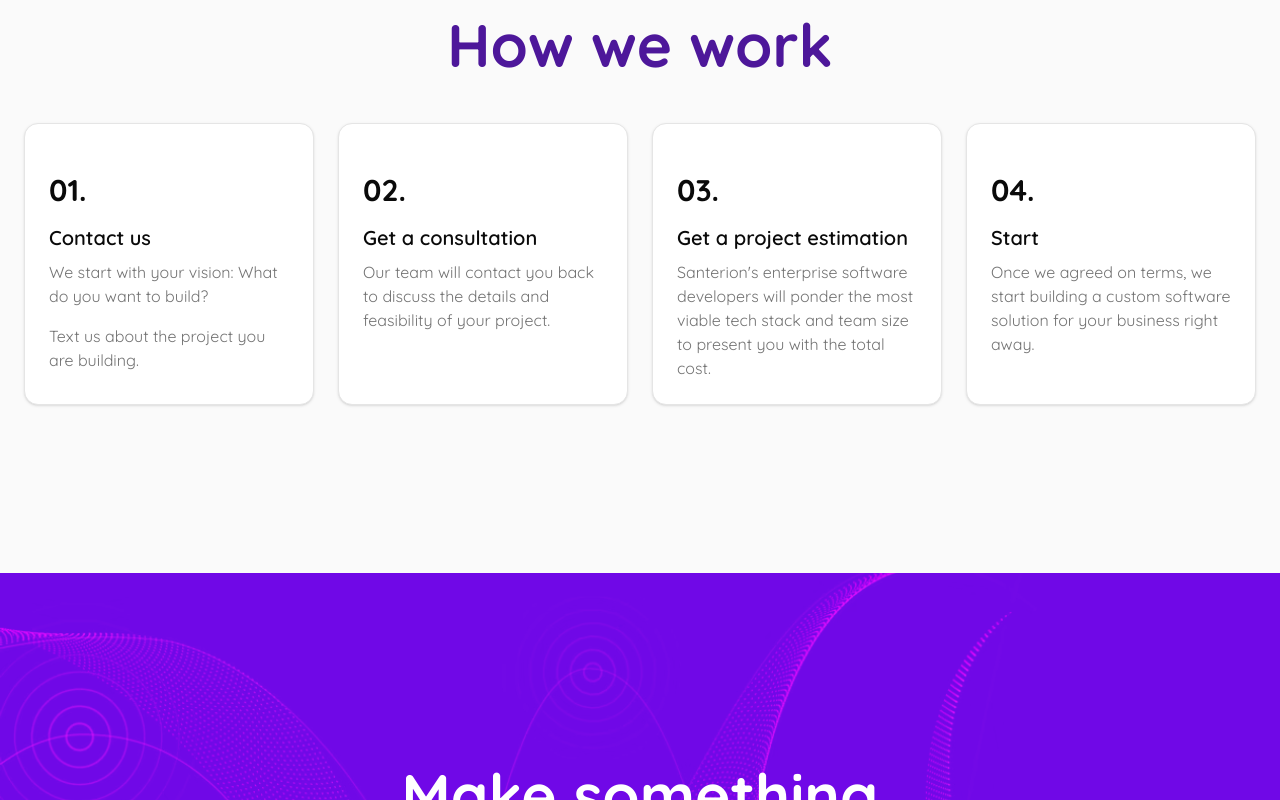
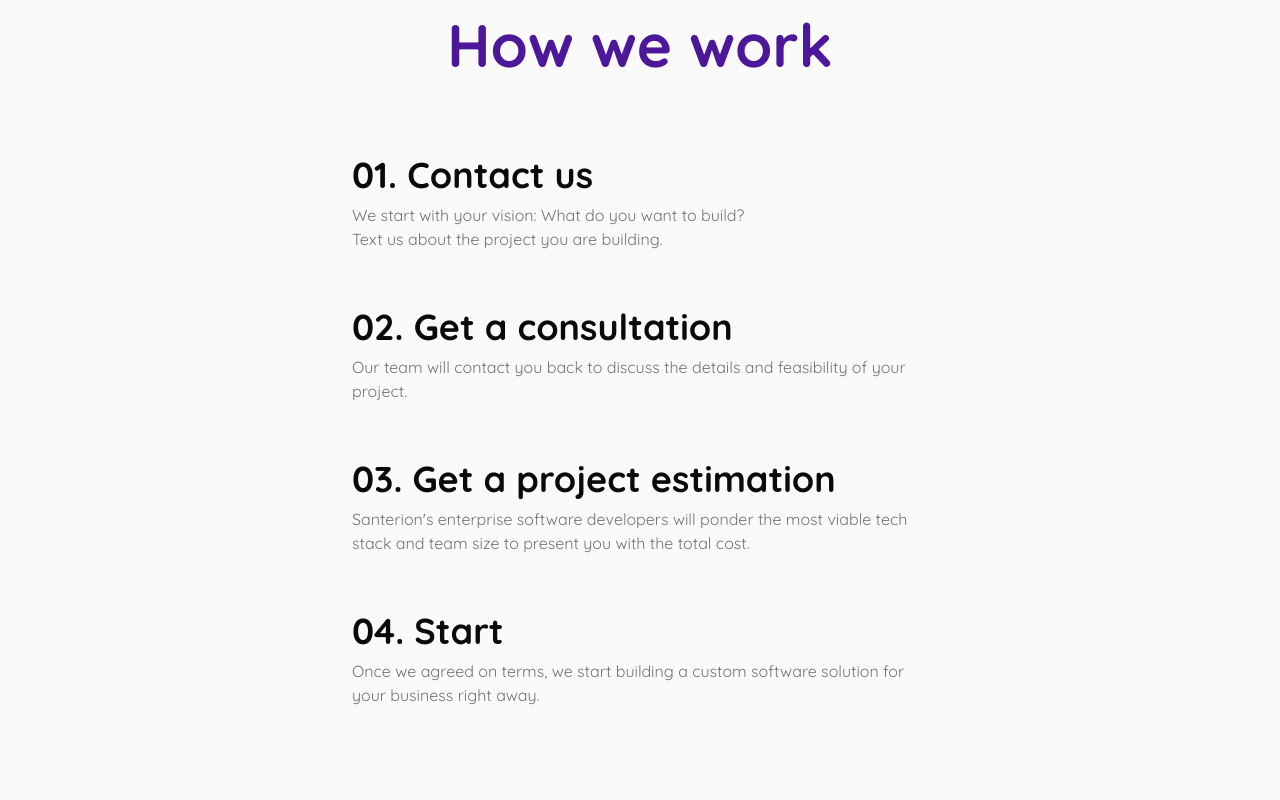
Before and after one commit to santerion/website, a Next.js app: page / in a window 1280 px wide. Shown: the part 900-1700 px from the top of the page. Built offline with nearby package versions, Linux system fonts and the light colour scheme.

Commit message:
improvements

```diff
--- a/src/app/page.tsx
+++ b/src/app/page.tsx
@@ -14,52 +14,40 @@ export default function Home() {
         <Hero />
 
         {/* How we work section */}
-        <section className="pb-42 pt-28 px-6 bg-muted/50">
+        <section className="pb-28 pt-28 px-6 bg-muted/50">
           <div className="max-w-7xl mx-auto">
             <h2 className="text-6xl font-bold text-center mb-12 text-violet-900">How we work</h2>
-            <div className="grid grid-cols-1 md:grid-cols-2 lg:grid-cols-4 gap-6">
-              <Card>
-                <CardContent className="pt-6">
-                  <div className="text-3xl font-bold mb-4">01.</div>
-                  <h3 className="text-xl font-semibold mb-2">Contact us</h3>
-                  <p className="text-muted-foreground mb-4">
+            <div className="flex flex-col max-w-xl mx-auto space-y-6">
+              <div>
+                  <h3 className="text-4xl font-bold mt-8 mb-2">01. Contact us</h3>
+                  <p className="text-muted-foreground">
                     We start with your vision: What do you want to build?
                   </p>
                   <p className="text-muted-foreground">
                     Text us about the project you are building.
                   </p>
-                </CardContent>
-              </Card>
+              </div>
 
-              <Card>
-                <CardContent className="pt-6">
-                  <div className="text-3xl font-bold mb-4">02.</div>
-                  <h3 className="text-xl font-semibold mb-2">Get a consultation</h3>
+              <div>
+                  <h3 className="text-4xl font-bold mt-8 mb-2">02. Get a consultation</h3>
                   <p className="text-muted-foreground">
                     Our team will contact you back to discuss the details and feasibility of your project.
                   </p>
-                </CardContent>
-              </Card>
+              </div>
 
-              <Card>
-                <CardContent className="pt-6">
-                  <div className="text-3xl font-bold mb-4">03.</div>
-                  <h3 className="text-xl font-semibold mb-2">Get a project estimation</h3>
+              <div>
+                  <h3 className="text-4xl font-bold mt-8 mb-2">03. Get a project estimation</h3>
                   <p className="text-muted-foreground">
                     Santerion's enterprise software developers will ponder the most viable tech stack and team size to present you with the total cost.
                   </p>
-                </CardContent>
-              </Card>
+              </div>
 
-              <Card>
-                <CardContent className="pt-6">
-                  <div className="text-3xl font-bold mb-4">04.</div>
-                  <h3 className="text-xl font-semibold mb-2">Start</h3>
+              <div>
+                  <h3 className="text-4xl font-bold mt-8 mb-2">04. Start</h3>
                   <p className="text-muted-foreground">
                     Once we agreed on terms, we start building a custom software solution for your business right away.
                   </p>
-                </CardContent>
-              </Card>
+              </div>
             </div>
           </div>
         </section>
@@ -134,7 +122,7 @@ export default function Home() {
         </section>
 
         {/* Partners section */}
-        <section className="py-36 px-6 bg-gradient-to-br from-violet-700 to-violet-950">
+        <section className="pt-28 pb-36 px-6 bg-gradient-to-br from-violet-700 to-violet-950">
           <div className="max-w-4xl mx-auto">
             {/* Partners heading and logos */}
             <div className="flex items-center mb-10">
@@ -167,19 +155,19 @@ export default function Home() {
             </div>
 
             {/* Horizontal line */}
-            <div className="border-t-2 border-white/30 mb-10"></div>
+            <div className="border-t-2 border-white/90 mb-10"></div>
 
             {/* Testimonial */}
-            <div className="mx-auto max-w-4xl text-center">
+            <div className="mx-auto max-w-4xl">
               {/* Name and title with vertical bar */}
-              <div className="flex items-center justify-center mb-6">
-                <div className="font-bold text-xl text-white">G. Dantas</div>
-                <div className="h-6 border-l-2 border-white/70 mx-4"></div> {/* Vertical bar */}
-                <div className="text-gray-100 text-xl font-semibold">CTO at Catalunya</div>
+              <div className="flex mb-6">
+                <div className="text-xl text-white">G. Dantas</div>
+                <div className="h-6 border-l-2 border-white/70 mx-6"></div> {/* Vertical bar */}
+                <div className="text-gray-100 text-xl">CTO at Catalunya</div>
               </div>
 
               {/* Testimonial text */}
-              <p className="text-3xl italic text-white font-semibold">
+              <p className="text-3xl italic max-w-2xl text-white font-semibold">
                 "Santerion delivered an exceptional AI solution on time and within budget. Their expertise, passion, and hands-on approach showed true commitment to our success."
               </p>
             </div>
```
